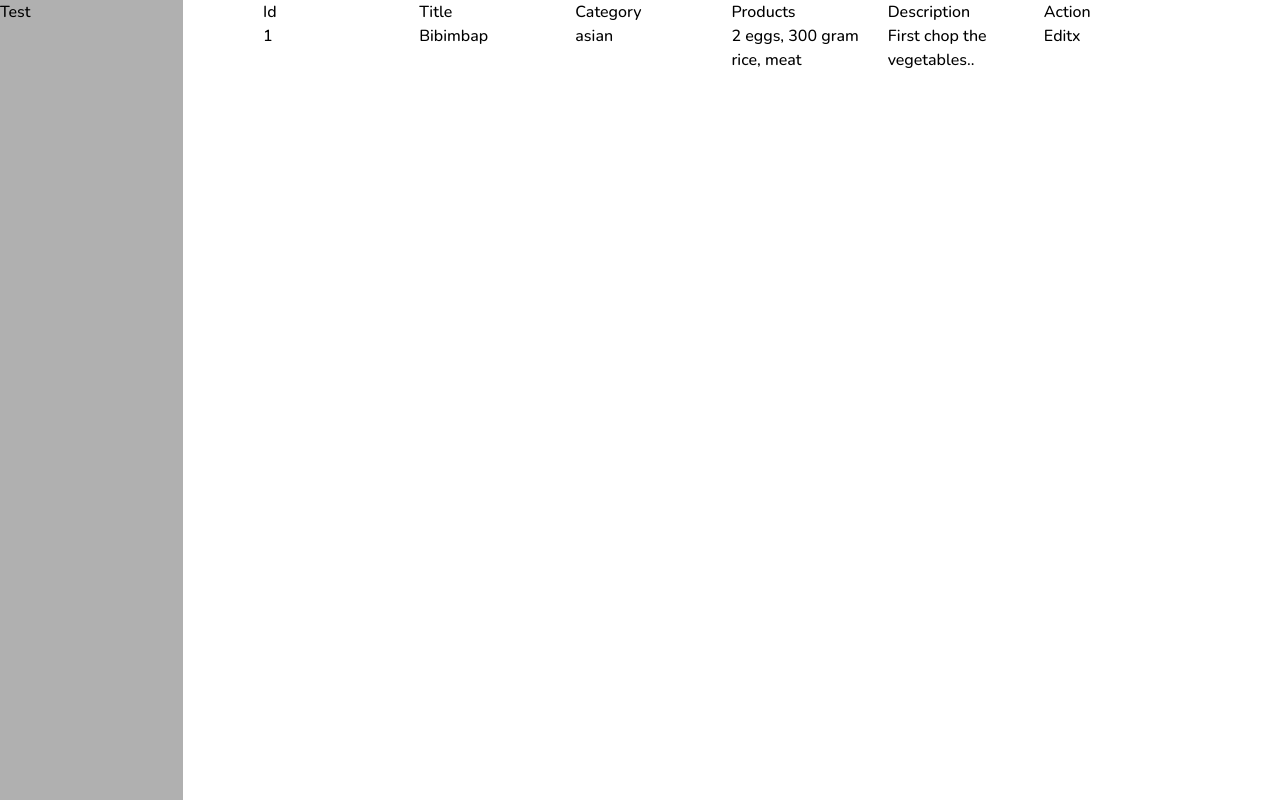
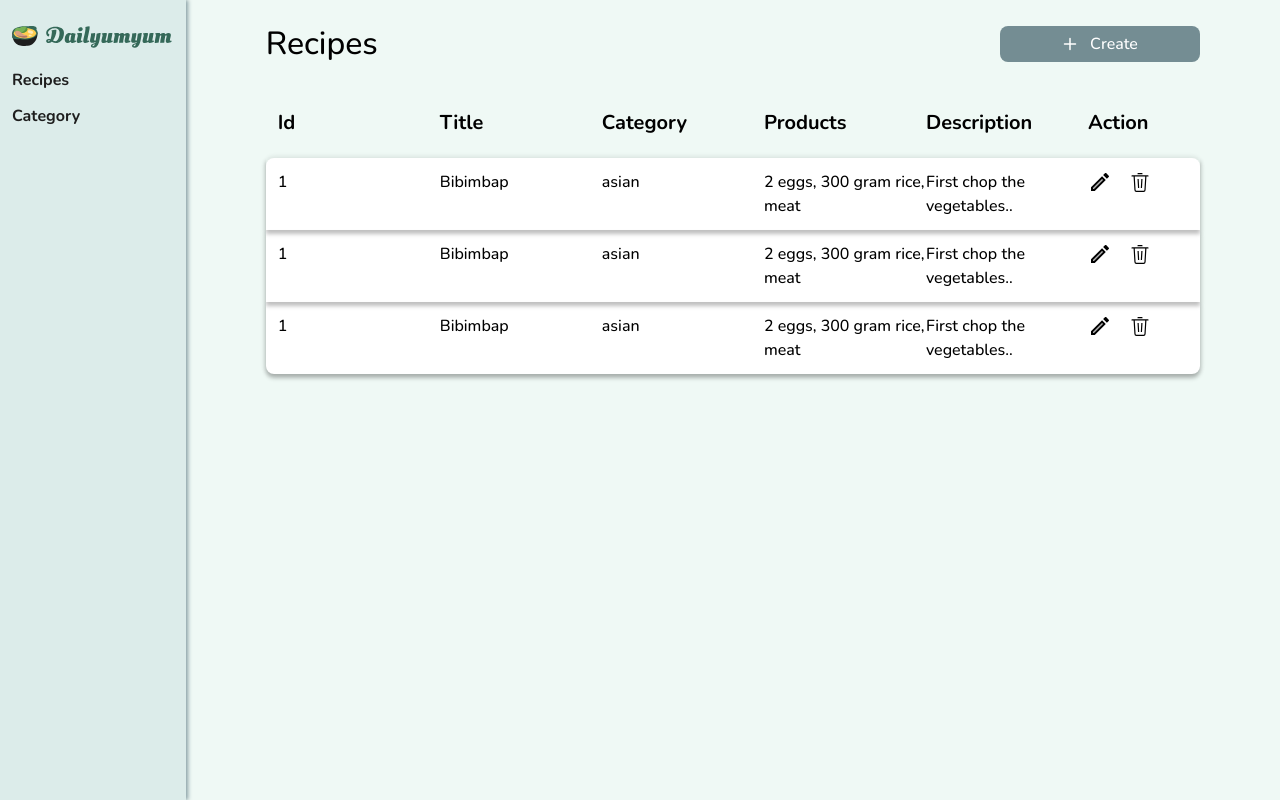
Before and after one commit to TsvettyM/dailyumyum-cfui, a Next.js app: page /admin/recipes in a window 1280 px wide. Built offline with nearby package versions, Linux system fonts and the light colour scheme; data requests are answered from the project's data file.

Commit message:
create adminHeader

```diff
--- a/db.json
+++ b/db.json
@@ -14,6 +14,20 @@
       "category": "asian",
       "products": "2 eggs, 300 gram rice, meat",
       "description": "First chop the vegetables.."
+    },
+    {
+      "id": 1,
+      "title": "Bibimbap",
+      "category": "asian",
+      "products": "2 eggs, 300 gram rice, meat",
+      "description": "First chop the vegetables.."
+    },
+    {
+      "id": 1,
+      "title": "Bibimbap",
+      "category": "asian",
+      "products": "2 eggs, 300 gram rice, meat",
+      "description": "First chop the vegetables.."
     }
   ],
   "category": [
--- a/features/common/components/CommonButton.tsx
+++ b/features/common/components/CommonButton.tsx
@@ -9,10 +9,11 @@ interface IProps {
   style?: "border" | "green" | "black";
   className?: string;
   onClick?: () => void;
+  icon?: ReactNode;
 }
 
 const CommonButton = (props: IProps) => {
-  const { title, href, type, style, className, onClick } = props;
+  const { title, href, type, style, className, onClick, icon } = props;
 
   const getStyle = () => {
     switch (style) {
@@ -39,6 +40,7 @@ const CommonButton = (props: IProps) => {
           }
         )}
       >
+        {icon}
         {title}
       </Link>
     );
@@ -56,6 +58,7 @@ const CommonButton = (props: IProps) => {
         }
       )}
     >
+      {icon}
       {title}
     </button>
   );
--- /dev/null
+++ b/features/icons/components/IconAdd.tsx
@@ -0,0 +1,20 @@
+import IIcon from "../interfaces/icon.interface";
+
+const IconAdd = ({ className }: IIcon) => {
+  return (
+    <svg
+      className={className}
+      xmlns="http://www.w3.org/2000/svg"
+      width="1em"
+      height="1em"
+      viewBox="0 0 256 256"
+    >
+      <path
+        fill="currentColor"
+        d="M228 128a12 12 0 0 1-12 12h-76v76a12 12 0 0 1-24 0v-76H40a12 12 0 0 1 0-24h76V40a12 12 0 0 1 24 0v76h76a12 12 0 0 1 12 12"
+      />
+    </svg>
+  );
+};
+
+export default IconAdd;
--- /dev/null
+++ b/features/icons/components/IconDelete.tsx
@@ -0,0 +1,19 @@
+import IIcon from "../interfaces/icon.interface";
+
+const IconDelete = ({ className }: IIcon) => {
+  return (
+    <svg
+      className={className}
+      xmlns="http://www.w3.org/2000/svg"
+      viewBox="0 0 24 24"
+    >
+      <path
+        fill="currentColor"
+        fill-rule="evenodd"
+        d="m6.774 6.4l.812 13.648a.8.8 0 0 0 .798.752h7.232a.8.8 0 0 0 .798-.752L17.226 6.4zm11.655 0l-.817 13.719A2 2 0 0 1 15.616 22H8.384a2 2 0 0 1-1.996-1.881L5.571 6.4H3.5v-.7a.5.5 0 0 1 .5-.5h16a.5.5 0 0 1 .5.5v.7zM14 3a.5.5 0 0 1 .5.5v.7h-5v-.7A.5.5 0 0 1 10 3zM9.5 9h1.2l.5 9H10zm3.8 0h1.2l-.5 9h-1.2z"
+      />
+    </svg>
+  );
+};
+
+export default IconDelete;
--- /dev/null
+++ b/features/icons/components/IconEdit.tsx
@@ -0,0 +1,23 @@
+import IIcon from "../interfaces/icon.interface";
+
+const IconEdit = ({ className }: IIcon) => {
+  return (
+    <svg
+      className={className}
+      xmlns="http://www.w3.org/2000/svg"
+      viewBox="0 0 24 24"
+    >
+      <path
+        fill="currentColor"
+        d="M5 18.08V19h.92l9.06-9.06l-.92-.92z"
+        opacity="0.3"
+      />
+      <path
+        fill="currentColor"
+        d="M20.71 7.04a.996.996 0 0 0 0-1.41l-2.34-2.34c-.2-.2-.45-.29-.71-.29s-.51.1-.7.29l-1.83 1.83l3.75 3.75zM3 17.25V21h3.75L17.81 9.94l-3.75-3.75zM5.92 19H5v-.92l9.06-9.06l.92.92z"
+      />
+    </svg>
+  );
+};
+
+export default IconEdit;
--- a/features/recipespage/components/RecipesView.tsx
+++ b/features/recipespage/components/RecipesView.tsx
@@ -5,12 +5,6 @@ import { useEffect, useState } from "react";
 
 const RecipesView = () => {
   const [recipes, setRecipes] = useState<IRecipe[]>([]);
-
-  useEffect(() => {
-    axios
-      .get("https://dailyumyum.vercel.app/api/popular-recipes")
-      .then((res) => setRecipes(res.data));
-  }, []);
 
   return (
     <section className="recipes__view py-10">
@@ -24,12 +18,12 @@ const RecipesView = () => {
           ))}
         </div>
 
-        {/* <h2 className="text-28 text-gray-500 font-bold mb-10">Mexican (5)</h2>
+        <h2 className="text-28 text-gray-500 font-bold mb-10">Mexican (5)</h2>
         <div className="mexican__food--list grid grid-cols-4 gap-8">
           {recipes.map((recipe, index) => (
             <CommonCard size="small" key={index} recipe={recipe} />
           ))}
-        </div> */}
+        </div>
       </div>
     </section>
   );
--- /dev/null
+++ b/pages/admin/AdminHeader.tsx
@@ -0,0 +1,25 @@
+import CommonButton from "@/features/common/components/CommonButton";
+import IconAdd from "@/features/icons/components/IconAdd";
+
+interface IProps {
+  title: string;
+}
+
+const AdminHeader = ({ title }: IProps) => {
+  return (
+    <div className="admin__header flex items-center">
+      <h1 className="text-32">{title}</h1>
+
+      <CommonButton
+        href={`/admin/${title}/create`}
+        style="black"
+        type="button"
+        title="Create"
+        icon={<IconAdd className="mr-3" />}
+        className="ml-auto text-white border-none h-10 !w-[200px] !rounded-8 bg-[#748D93]"
+      />
+    </div>
+  );
+};
+
+export default AdminHeader;
--- a/pages/admin/recipes.tsx
+++ b/pages/admin/recipes.tsx
@@ -1,6 +1,10 @@
+import IconDelete from "@/features/icons/components/IconDelete";
+import IconEdit from "@/features/icons/components/IconEdit";
+import IconLogo from "@/features/icons/components/IconLogo";
 import axios from "axios";
 import Link from "next/link";
 import { useEffect, useState } from "react";
+import AdminHeader from "./AdminHeader";
 
 interface IRecipe {
   id: number;
@@ -19,10 +23,20 @@ const AdminRecipesPage = () => {
   }, []);
 
   return (
-    <div className="admin__page flex h-full">
-      <nav className="bg-gray h-full w-[250px]">Test</nav>
-      <div className="mx-20 w-full">
-        <div className="grid grid-cols-6">
+    <div className="admin__page flex h-full bg-[#EFF9F5]">
+      <nav className="flex flex-col bg-[#DCECEA] text-black font-semibold h-full w-[250px] pt-4 pl-3 shadow-right shadow-[#889FA5]">
+        <IconLogo className="h-10 w-[160px] mb-3" />
+
+        <Link href="/admin/recipes" className="mb-3">
+          Recipes
+        </Link>
+        <Link href="/">Category</Link>
+      </nav>
+
+      <div className="mx-20 w-full mt-5">
+        <AdminHeader title="Recipes" />
+
+        <div className="grid grid-cols-[1fr_1fr_1fr_1fr_1fr_100px] pt-10 pb-5 text-20 font-bold px-3">
           <p>Id</p>
           <p>Title</p>
           <p>Category</p>
@@ -30,17 +44,25 @@ const AdminRecipesPage = () => {
           <p>Description</p>
           <p>Action</p>
         </div>
-        <ul>
+        <ul className="shadow-spread bg-white rounded-8">
           {data.map((item) => (
-            <div key={item.id} className="grid grid-cols-6">
+            <div
+              key={item.id}
+              className="grid grid-cols-[1fr_1fr_1fr_1fr_1fr_100px] w-full shadow-bottom last-of-type:rounded-br-8 last-of-type:rounded-bl-8 p-3"
+            >
               <p>{item.id}</p>
               <p>{item.title}</p>
               <p>{item.category}</p>
               <p>{item.products}</p>
               <p>{item.description}</p>
-              <div>
-                <Link href="/">Edit</Link>
-                <button>x</button>
+
+              <div className="flex items-start space-x-3">
+                <Link href="/" className="flex items-center">
+                  <IconEdit className="mr-1 w-6 h-6" />
+                </Link>
+                <button type="submit">
+                  <IconDelete className="w-6 h-6" />
+                </button>
               </div>
             </div>
           ))}
```
